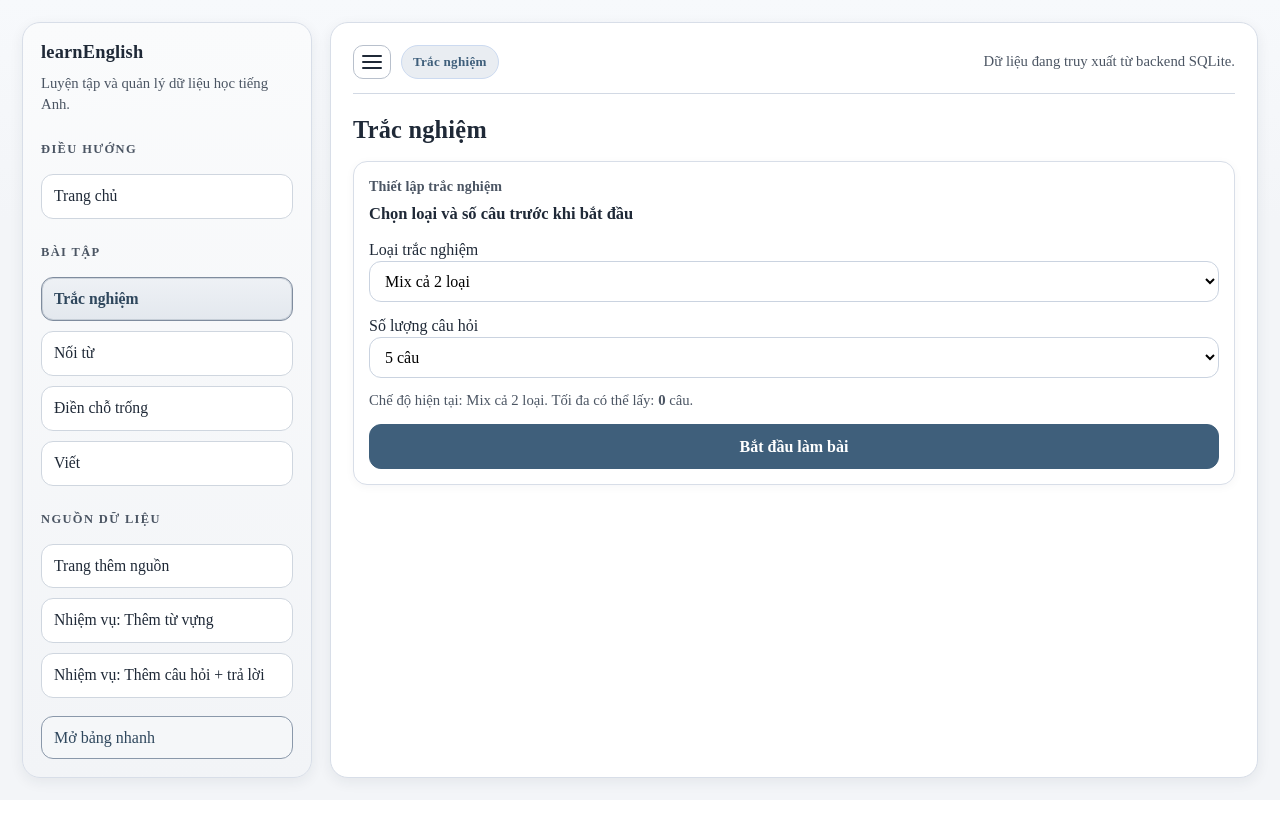
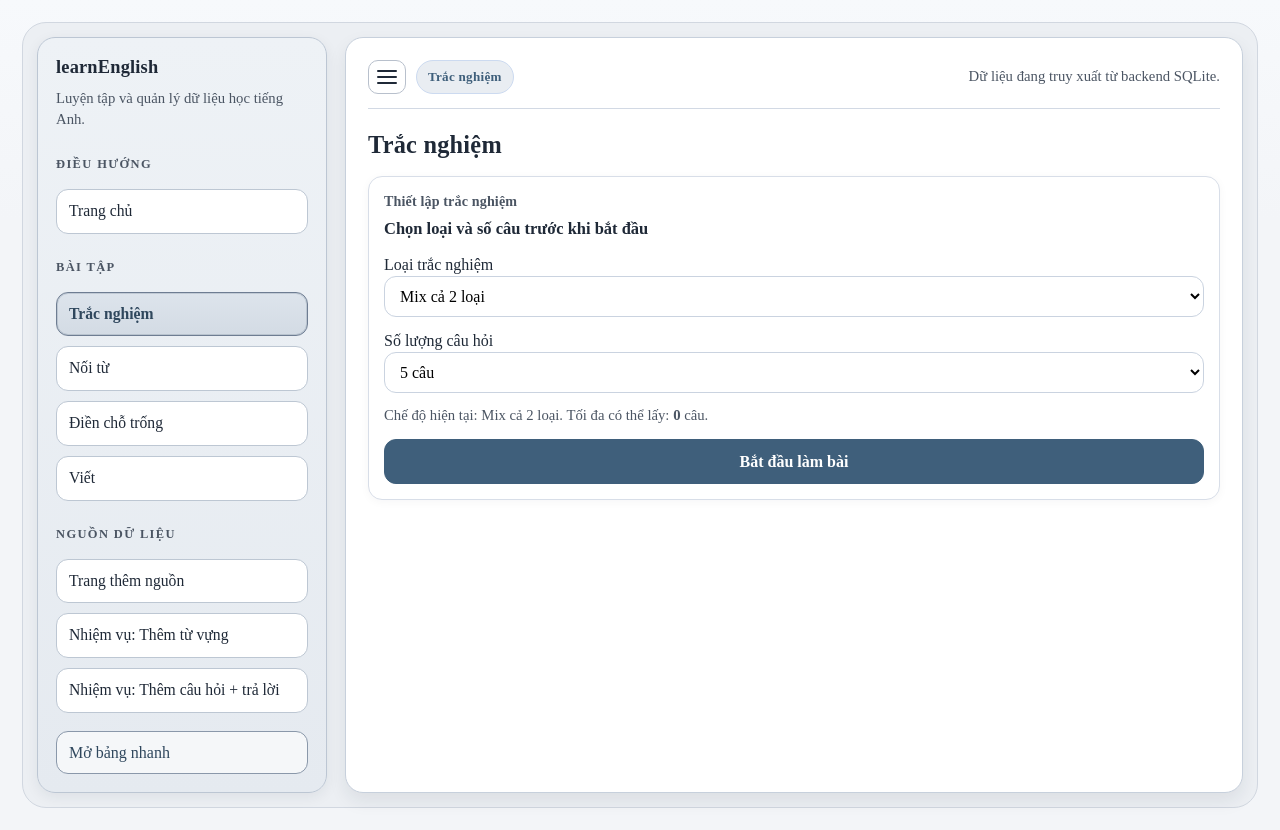
Before and after one commit to lavaii2601/learnEnglish, a website built with Vite: page index.html in a window 1280 px wide. Both pictures are taken after a click on the button "Vào luyện tập". Before the commit the page ends 800 px from the top, so only its background shows below. Built offline with nearby package versions, Linux system fonts and the light colour scheme; no server answers.

Commit message:
style: separate menu and feature panels with neutral gray theme

```diff
--- a/src/style.css
+++ b/src/style.css
@@ -99,13 +99,20 @@ body {
   transition: grid-template-columns var(--motion-mid) ease;
 }
 
+.app-shell {
+  background: #eceff3;
+  border: 1px solid #d1d7e0;
+  border-radius: 24px;
+  padding: 14px;
+}
+
 .shell.menu-hidden {
   grid-template-columns: 0 minmax(0, 1fr);
 }
 
 .sidebar {
-  background: linear-gradient(180deg, #fafbfc 0%, #f2f4f7 100%);
-  border: 1px solid var(--line);
+  background: linear-gradient(180deg, #eef2f6 0%, #e5eaf0 100%);
+  border: 1px solid #bcc6d3;
   border-radius: 18px;
   padding: 18px;
   display: grid;
@@ -154,7 +161,7 @@ body {
 .nav-btn {
   width: 100%;
   text-align: left;
-  border: 1px solid #cfd6df;
+  border: 1px solid #bdc7d3;
   border-radius: 12px;
   background: #ffffff;
   color: var(--ink);
@@ -167,14 +174,14 @@ body {
 
 .nav-btn:hover {
   transform: none;
-  border-color: #99a6b6;
+  border-color: #8d9bae;
   box-shadow: 0 0 0 3px rgba(63, 95, 123, 0.1);
-  background: #f2f5f8;
+  background: #eef2f6;
 }
 
 .nav-btn.active {
-  border-color: #7f8c9e;
-  background: linear-gradient(180deg, #eef1f5 0%, #e3e8ee 100%);
+  border-color: #6e7d92;
+  background: linear-gradient(180deg, #dde4ec 0%, #d3dbe4 100%);
   color: var(--brand-deep);
   font-weight: 700;
   box-shadow: inset 0 0 0 1px rgba(47, 71, 93, 0.16);
@@ -274,10 +281,10 @@ body {
 
 .content {
   background: var(--paper);
-  border: 1px solid var(--line);
+  border: 1px solid #c7d0dc;
   border-radius: 18px;
   padding: 22px;
-  box-shadow: var(--shadow-soft);
+  box-shadow: 0 8px 18px rgba(31, 41, 55, 0.08);
   transition: transform var(--motion-mid) ease;
 }
 
@@ -816,6 +823,11 @@ textarea:focus-visible {
     gap: 12px;
   }
 
+  .app-shell {
+    padding: 10px;
+    border-radius: 18px;
+  }
+
   .shell.menu-hidden {
     grid-template-columns: 1fr;
   }
```
